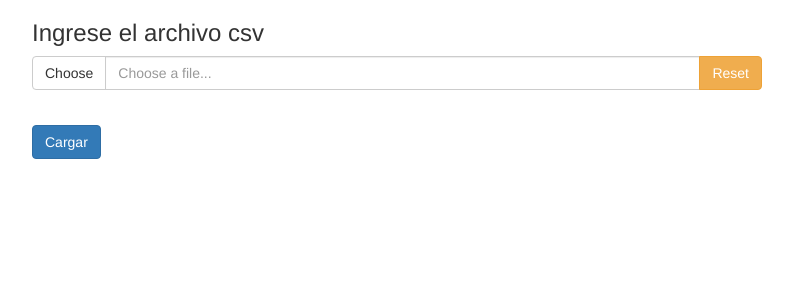
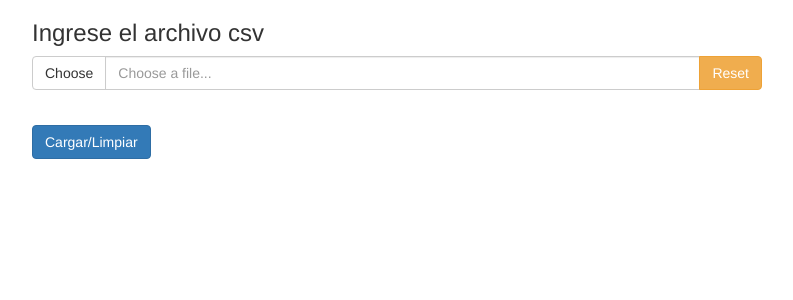
Before and after one commit to AlwaysYou/kasperu, a Django app: template templates/web/aplicativo.html in a window 1280 px wide. Shown: the top 300 px of the page, without its empty margins (243-1036 px from the left). Run offline with Django 3.2, Linux system fonts and the light colour scheme; the template is opened without the code that fills it, so the values that code supplies are empty; some libraries are stand-ins or nearby versions.

Commit message:
correcion al cargar archivo

```diff
--- a/apps/web/views.py
+++ b/apps/web/views.py
@@ -79,6 +79,7 @@ def aplicativo(request):
                 userprofile.archivo_csv = request.FILES['Fichier1']
                 userprofile.save()
                 # Se guardo el archivo correctamente
+                return redirect('web:aplicativo')
 
         elif tipo == "form-2":
             file_data = archivo.read().decode("utf-8")
--- a/templates/web/aplicativo.html
+++ b/templates/web/aplicativo.html
@@ -45,7 +45,7 @@
             </div>
         </div>
         <br>
-        <button class="btn btn-primary carga"> Cargar </button>
+        <button class="btn btn-primary carga"> Cargar/Limpiar </button>
         {% if archivo %}
             <button type="button" class="btn btn-success mostrar_csv_2"> Visualizar 50 primera filas </button>
 
```
